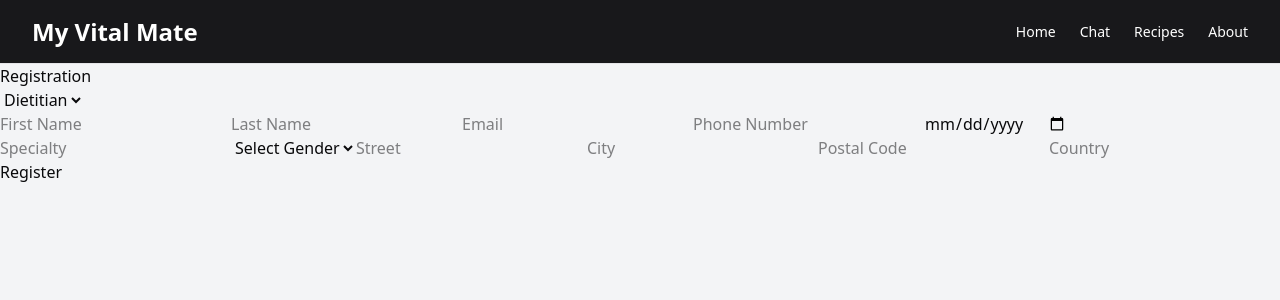
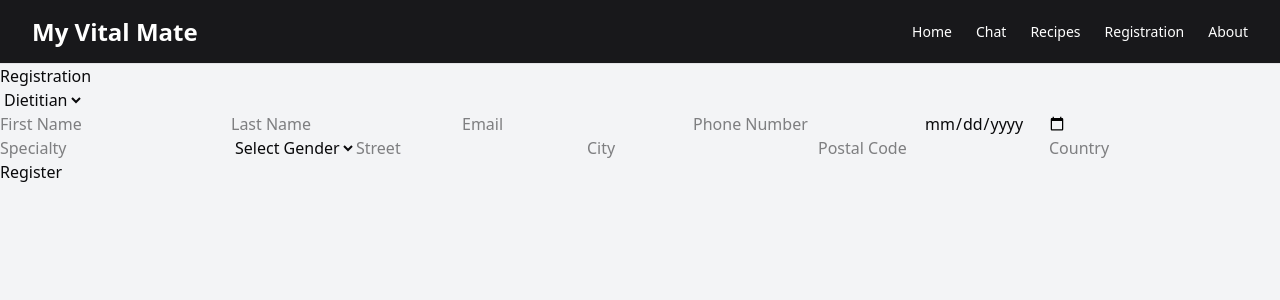
Before and after one commit to myvitalmate/app-myvitalmate, a React (Vite) app in the folder ui/: page /registration in a window 1280 px wide. Shown: the top 300 px of the page. Built offline with nearby package versions, Linux system fonts and the light colour scheme.

Commit message:
fix navbar conflicts

```diff
--- a/ui/src/layouts/navigation/NavBar.tsx
+++ b/ui/src/layouts/navigation/NavBar.tsx
@@ -1,5 +1,3 @@
-"use client"
-
 import {Link} from "react-router-dom";
 
 export default function Navbar() {
@@ -7,6 +5,7 @@ export default function Navbar() {
         {name: "Home", href: "/"},
         {name: "Chat", href: "/chat"},
         {name: "Recipes", href: "/recipes"},
+        {name: "Registration", href: "/registration"},
         {name: "About", href: "/about"},
     ]
 
--- a/ui/src/layouts/navigation/Navbar.tsx
+++ b/ui/src/layouts/navigation/Navbar.tsx
@@ -1,5 +1,3 @@
-"use client"
-
 import {Link} from "react-router-dom";
 
 export default function Navbar() {
@@ -7,6 +5,7 @@ export default function Navbar() {
         {name: "Home", href: "/"},
         {name: "Chat", href: "/chat"},
         {name: "Recipes", href: "/recipes"},
+        {name: "Registration", href: "/registration"},
         {name: "About", href: "/about"},
     ]
 
```
